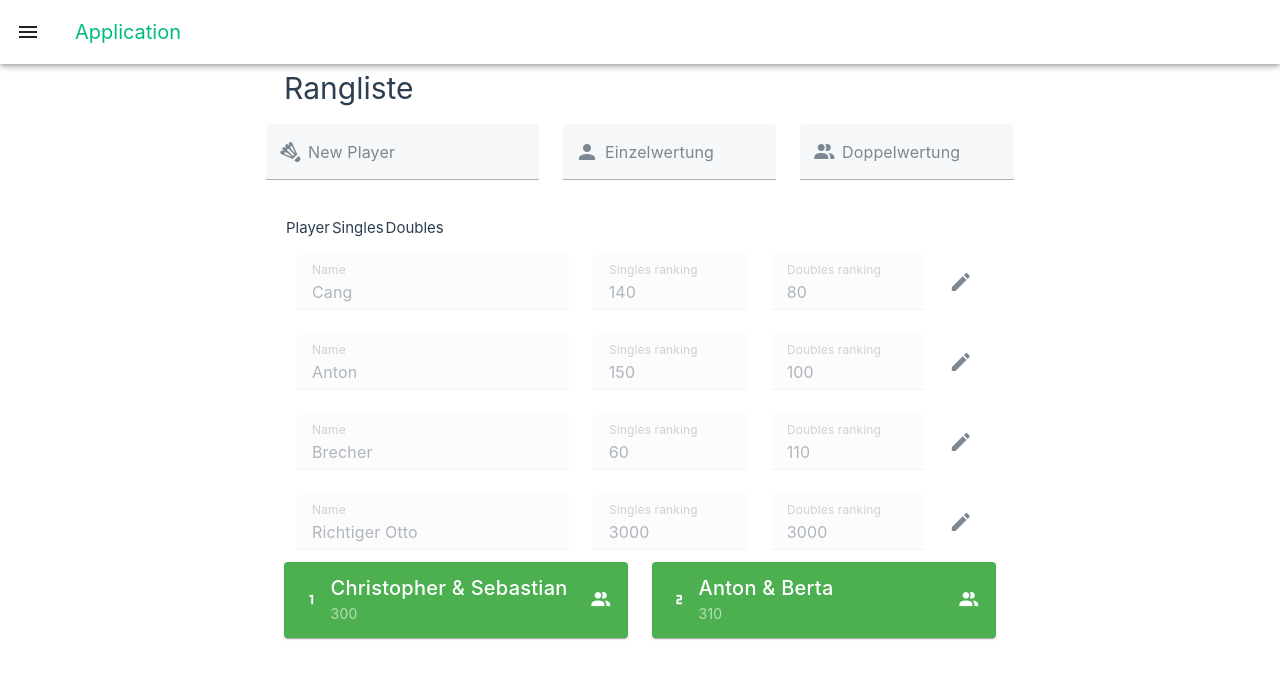
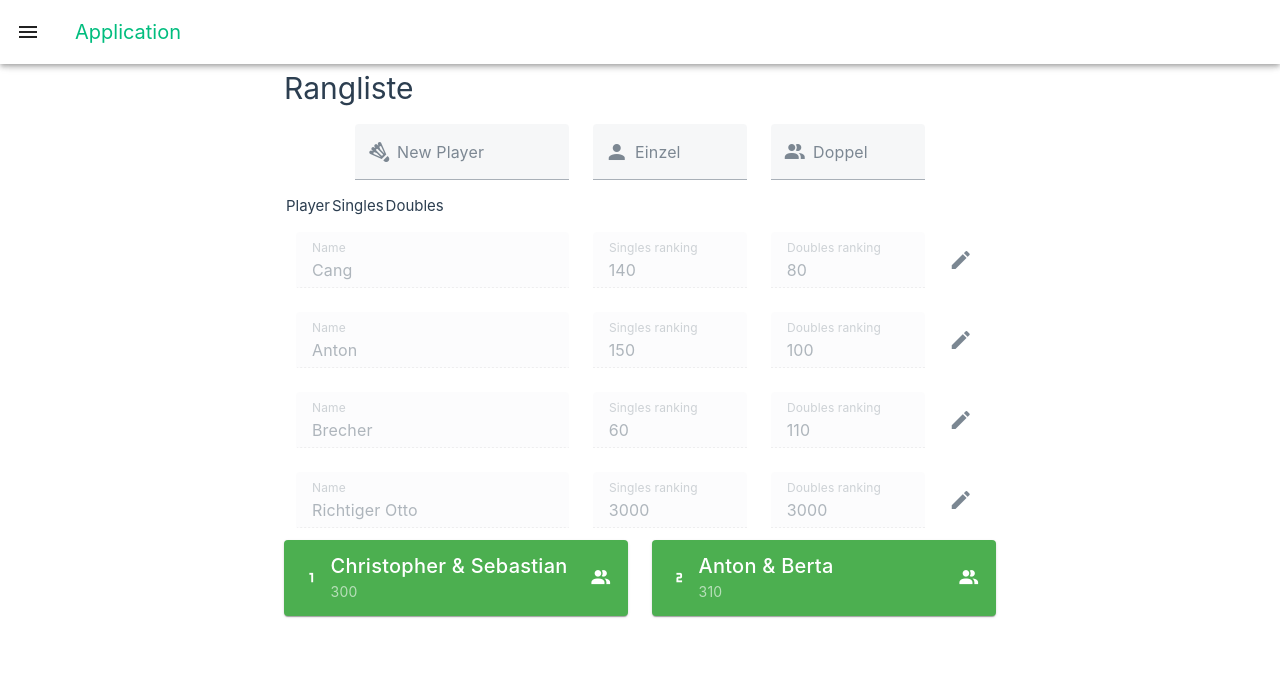
Before and after one commit to cangd/badminton-toolbox, a Vue app: page /rangliste in a window 1280 px wide. Shown: the top 678 px of the page. Built offline with nearby package versions, Linux system fonts and the light colour scheme.

Commit message:
Transform Add Player to [vuetify]

```diff
--- a/src/components/rangliste/AddPlayer.vue
+++ b/src/components/rangliste/AddPlayer.vue
@@ -1,47 +1,53 @@
 <template>
+  <div>
     <div class="addPlayer">
-    <v-col cols="12" md="5">
+      <v-col cols="12" md="4">
         <v-text-field
           id="name"
           class="addPlayer__name"
           v-model="newPlayerName"
           :class="{ addPlayer__error: hasNameError }"
           clearable
+          hide-details
           label="New Player"
           prepend-inner-icon="mdi-badminton"
         ></v-text-field>
       </v-col>
-    <v-col cols="12" md="4">
+      <v-col cols="12" md="3">
         <v-text-field
           id="singles"
           class="addPlayer__singles"
           v-model="newSinglesRating"
           :class="{ addPlayer__error: hasSinglesError }"
           clearable
-        label="Einzelwertung"
+          hide-details
+          label="Einzel"
           prepend-inner-icon="mdi-account"
         ></v-text-field>
       </v-col>
-    <v-col cols="12" md="4">
+      <v-col cols="12" md="3">
         <v-text-field
           id="doubles"
           class="addPlayer__doubles"
           v-model="newDoublesRating"
           :class="{ addPlayer__error: hasDoublesError }"
           clearable
-        label="Doppelwertung"
+          hide-details
+          label="Doppel"
           prepend-inner-icon="mdi-account-multiple"
         ></v-text-field>
       </v-col>
-
-    <button
+      <v-btn
+        class="addPlayer__button"
+        icon="mdi-check-all"
+        variant="tonal"
         v-if="isFormFilledWithoutErrors()"
-      class="addPlayer__button"
         @click="clickAdd"
         id="button"
+        density="comfortable"
       >
-      Add {{ newPlayer }}
-    </button>
+      </v-btn>
+    </div>
   </div>
 </template>
 
@@ -77,14 +83,14 @@ const hasNameError = computed(() => {
   if (!props.playersList) {
     return false // or handle the case when players is undefined
   }
-  return !players.value.every((p) => p.name !== newPlayerName.value || p.name === '')
+  return !players.value.every((p) => p.name !== newPlayerName.value)
 })
 
 const hasSinglesError = computed<boolean>(() => {
   if (!props.playersList) {
     return false // or handle the case when players is undefined
   }
-  return !players.value.every((p) => p.singles !== newSinglesRating.value || p.singles === '')
+  return !players.value.every((p) => p.singles !== newSinglesRating.value)
 })
 
 const hasDoublesError = computed<boolean>(() => {
@@ -92,7 +98,7 @@ const hasDoublesError = computed<boolean>(() => {
     return false // or handle the case when players is undefined
   }
   1
-  return !players.value.every((p) => p.doubles !== newDoublesRating.value || p.doubles === '')
+  return !players.value.every((p) => p.doubles !== newDoublesRating.value)
 })
 
 const isFormFilledWithoutErrors = ref(() => {
@@ -104,10 +110,6 @@ const isFormFilledWithoutErrors = ref(() => {
     newSinglesRating.value &&
     newDoublesRating.value
   )
-})
-
-const newPlayer = computed(() => {
-  return `${newPlayerName.value}(${newSinglesRating.value}/${newDoublesRating.value})`
 })
 
 function clickAdd(): void {
@@ -144,14 +146,13 @@ function clearForm(): void {
 </script>
 
 <style lang="scss" scoped>
-@media (min-width: 1024px) {
 .addPlayer {
   display: flex;
   justify-content: center;
+  align-items: center;
 
   &__error {
     border: 3px solid red;
   }
 }
-}
 </style>
```
Lines whose indentation alone changed are shown as unchanged.
